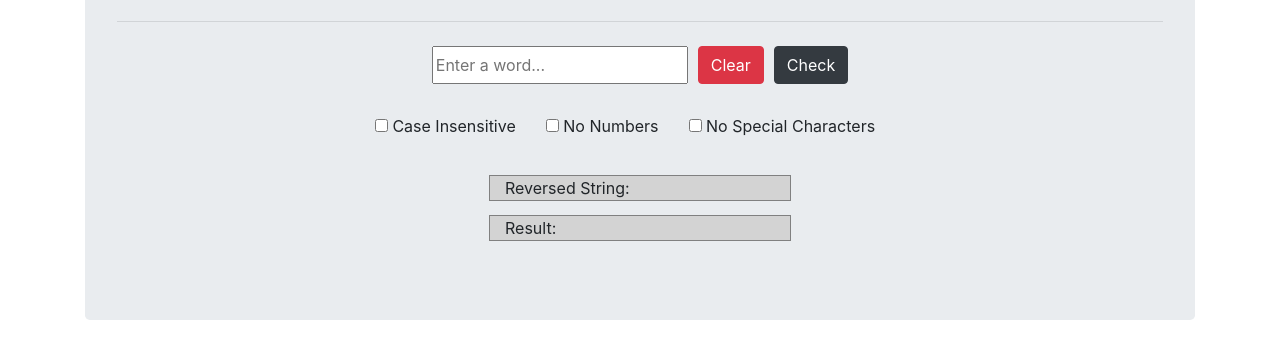
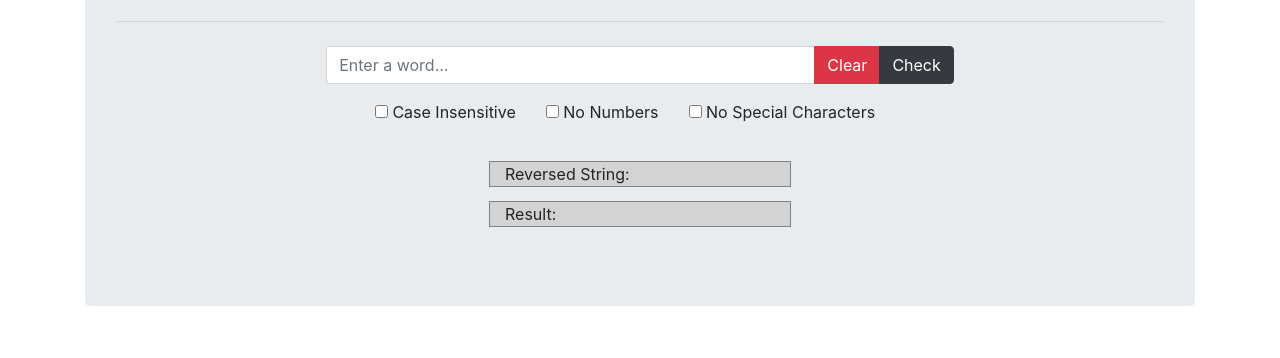
Before and after one commit to mackenzieweaver/TacoCat, a plain HTML site: page Solve.html in a window 1280 px wide. Shown: the part 348-706 px from the top of the page. Drawn offline with nearby package versions, Linux system fonts and the light colour scheme.

Commit message:
Input UI redesigned

```diff
--- a/Content/CustomCSS.css
+++ b/Content/CustomCSS.css
@@ -20,9 +20,14 @@ h1, #determine-nums, #determine-btns, #factorial-section, #palindrome-section, #
     min-height: 30px;
 }
 
-#factorial-number, #user-palindrome, #clear-fact-btn, #clear-palindrome {
+#palindrome-section {
+    width: 60%;
+    margin-left: 20%;
+}
+
+/*#factorial-number, #user-palindrome, #clear-fact-btn, #clear-palindrome {
     margin-right: 10px;
-}
+}*/
 
 .result-class {
     outline: 1px solid gray;
--- a/Solve.html
+++ b/Solve.html
@@ -71,11 +71,15 @@
                 Enter a word or phrase in the box and click 'check'. Clear will clear the input box and refocus it.
             </p>
             <hr class="my-4">
-            <div id="palindrome-section" class="row  justify-content-center">
-                <input id="user-palindrome" type="text" placeholder="Enter a word..." />
-                <button id="clear-palindrome" class="btn btn-danger" onclick="ClearPalindrome()">Clear</button>
-                <button class="btn btn-dark" onclick="Palindrome(document.getElementById('user-palindrome').value)">Check</button>
+
+            <div id="palindrome-section" class="row justify-content-center input-group mb-3">
+                <input id="user-palindrome" type="text" class="form-control" placeholder="Enter a word..." />
+                <div class="input-group-append">
+                    <button id="clear-palindrome" class="btn btn-danger" onclick="ClearPalindrome()">Clear</button>
+                    <button class="btn btn-dark" onclick="Palindrome(document.getElementById('user-palindrome').value)">Check</button>
+                </div>
             </div>
+
             <div id="checkboxes" class="row justify-content-center">
                 <!-- Case Sensitive -->
                 <div class="palindrome-checkbox">
```
